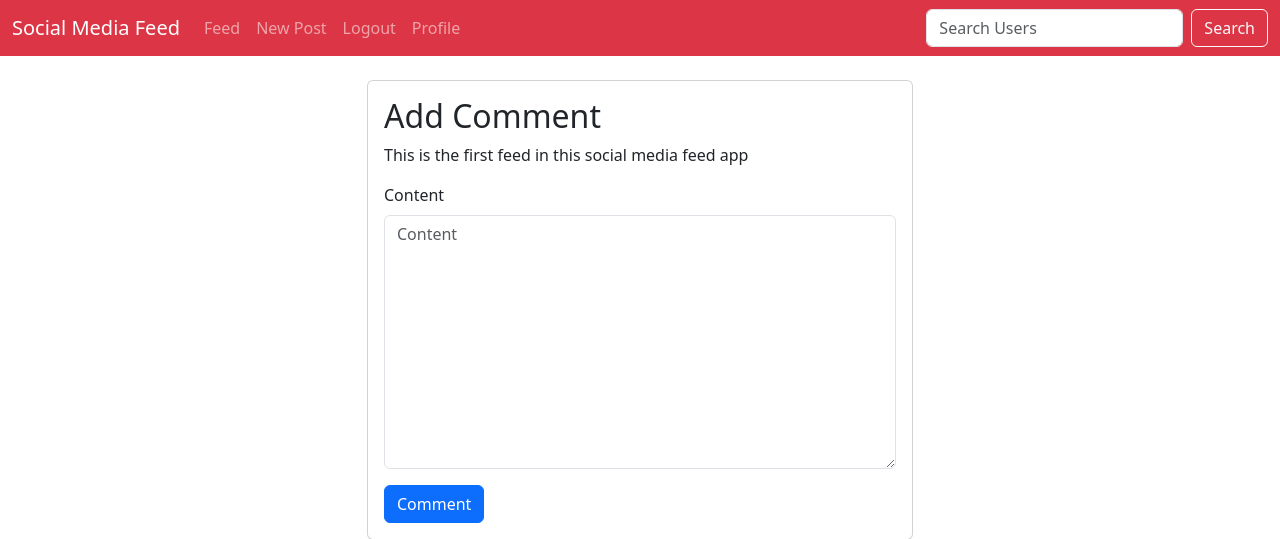
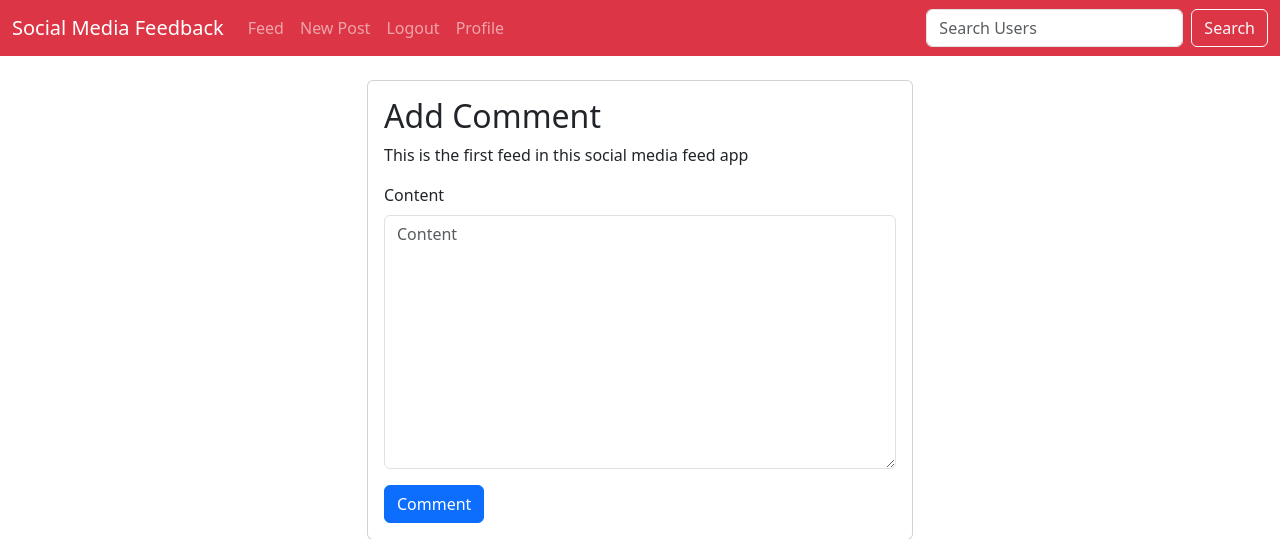
Before and after one commit to vinnudev/Social-Media-Feedback, a Django app: page /post/2/comment/ in a window 1280 px wide. Shown: the top 539 px of the page. Run offline with Django 5.2, Linux system fonts and the light colour scheme; a user stored in the database is signed in; data comes from the database, SQL or seed files in the repository; some libraries are stand-ins or nearby versions.

Commit message:
some modifications in name

```diff
--- a/social_media_feed/core/templates/base.html
+++ b/social_media_feed/core/templates/base.html
@@ -5,7 +5,7 @@
   <head>
     <meta charset="UTF-8" />
     <meta name="viewport" content="width=device-width, initial-scale=1.0" />
-    <title>Social Media Feed</title>
+    <title>Social Media Feedback</title>
     {% bootstrap_css %}
     {% load static %}
     {% comment %}Add this Style page if you are doing any custom styling{% endcomment %}
@@ -17,7 +17,7 @@
       <nav class="navbar navbar-expand-lg navbar-dark bg-danger
 ">
         <div class="container-fluid">
-          <a class="navbar-brand " href="{% url 'feed' %}">Social Media Feed</a>
+          <a class="navbar-brand " href="{% url 'feed' %}">Social Media Feedback</a>
           <button class="navbar-toggler" type="button" data-bs-toggle="collapse" data-bs-target="#navbarNav" aria-controls="navbarNav" aria-expanded="false" aria-label="Toggle navigation"><span class="navbar-toggler-icon"></span></button>
           <div class="collapse navbar-collapse" id="navbarNav">
             <ul class="navbar-nav">
```
